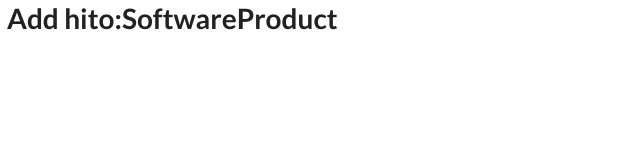
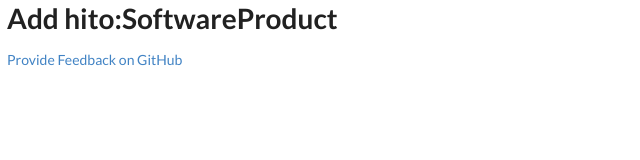
Before and after one commit to hitontology/instancegenerator, a website with bundled scripts: page index.html in a window 1280 px wide. Shown: the whole page, without its empty margins (0-640 px from the left). Built offline with nearby package versions, Linux system fonts and the light colour scheme; no server answers.

Commit message:
Add GitHub issues link to the bottom of the index page. Refactor Form to not attach itself to the body anymore, so myForm.container is appended to the DOM outside the class now.

```diff
--- a/index.html
+++ b/index.html
@@ -28,5 +28,6 @@
     </div>
   </div>
 </template>
+<a href="https://github.com/hitontology/instancegenerator/issues" target="_blank">Provide Feedback on GitHub</a>
 </body>
 </html>
--- a/js/browser/form.js
+++ b/js/browser/form.js
@@ -17,14 +17,13 @@
 
 export default class Form
 {
-  /** Create the form but don't populate it yet.*/
+  /** Create the form but don't populate it yet. Use myForm.container to attach it to the DOM.*/
   constructor(clazz)
   {
     this.clazz = clazz;
     this.labelForResource = new Map();
     this.container = document.createElement("div");
     this.container.classList.add("form-container"); // flexbox
-    document.body.appendChild(this.container);
     const h1 = document.createElement("h1");
     h1.innerText = "Add "+rdf.short(clazz);
     this.form = document.createElement("form");
@@ -87,10 +86,10 @@
   }
 
   /** Remove the form from the DOM. */
-  unregister()
+  /*unregister()
   {
     document.body.removeChild(this.container);
-  }
+  }*/
 
   /** Generate RDF from form*/
   submit(e)
--- a/js/browser/main.js
+++ b/js/browser/main.js
@@ -11,8 +11,9 @@
 /** Sets the active form class. */
 async function setClass(clazz)
 {
-  if(activeForm) {activeForm.unregister();}
+  if(activeForm) {document.body.removeChild(this.container);}
   activeForm = new Form(clazz);
+  document.body.prepend(activeForm.container);
   await activeForm.init();
 }
 
```
